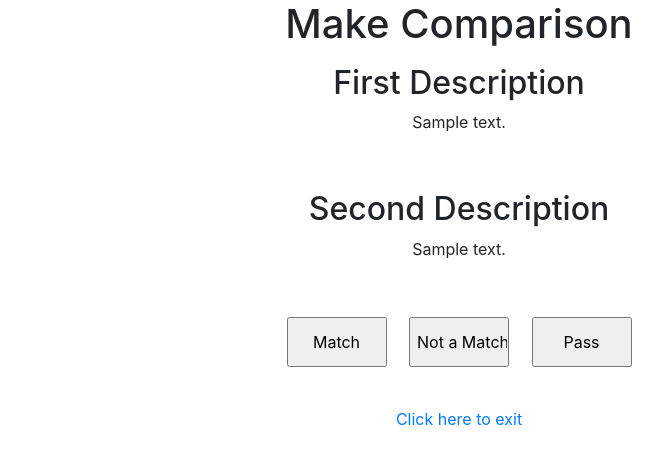
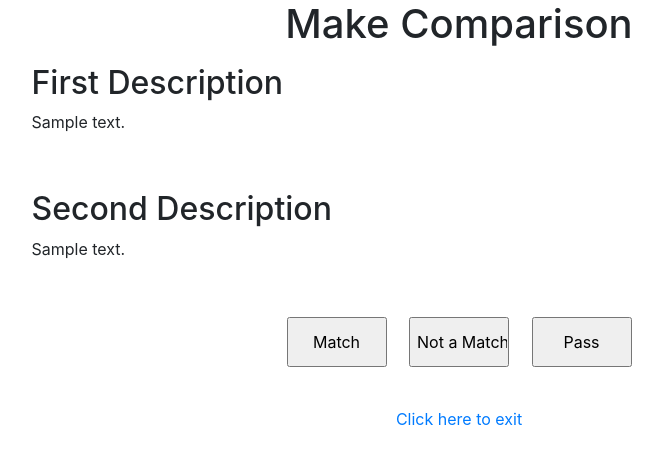
Before and after one commit to martyall1/matches, a Flask app: template templates/comparison.html in a window 1280 px wide. Shown: the top 464 px of the page, without its empty margins (181-844 px from the left). Run offline with Flask 2, Linux system fonts and the light colour scheme; the template is opened without the code that fills it: most values are stand-ins (such as "Sample title", 1, 10 or a date in 2020); some libraries are stand-ins or nearby versions.

Commit message:
fixed margins

```diff
--- a/templates/comparison.html
+++ b/templates/comparison.html
@@ -12,13 +12,17 @@
     <div style="text-align:center;">
     <h1>Make Comparison</h1>
     <p>
+      <div style="text-align:left;width:855px;margin:0 auto;">
       <h2>First Description</h2>
       {{comparison.decision_description}}
+      </div>
     </p>
     </br>
     <p>
-    <h2>Second Description</h2>
+      <div style="text-align:left;width:855px;margin:0 auto;">
+      <h2>Second Description</h2>
       {{comparison.contract_description}}
+      </div>
     </p>
     </div>
     </br>
```
